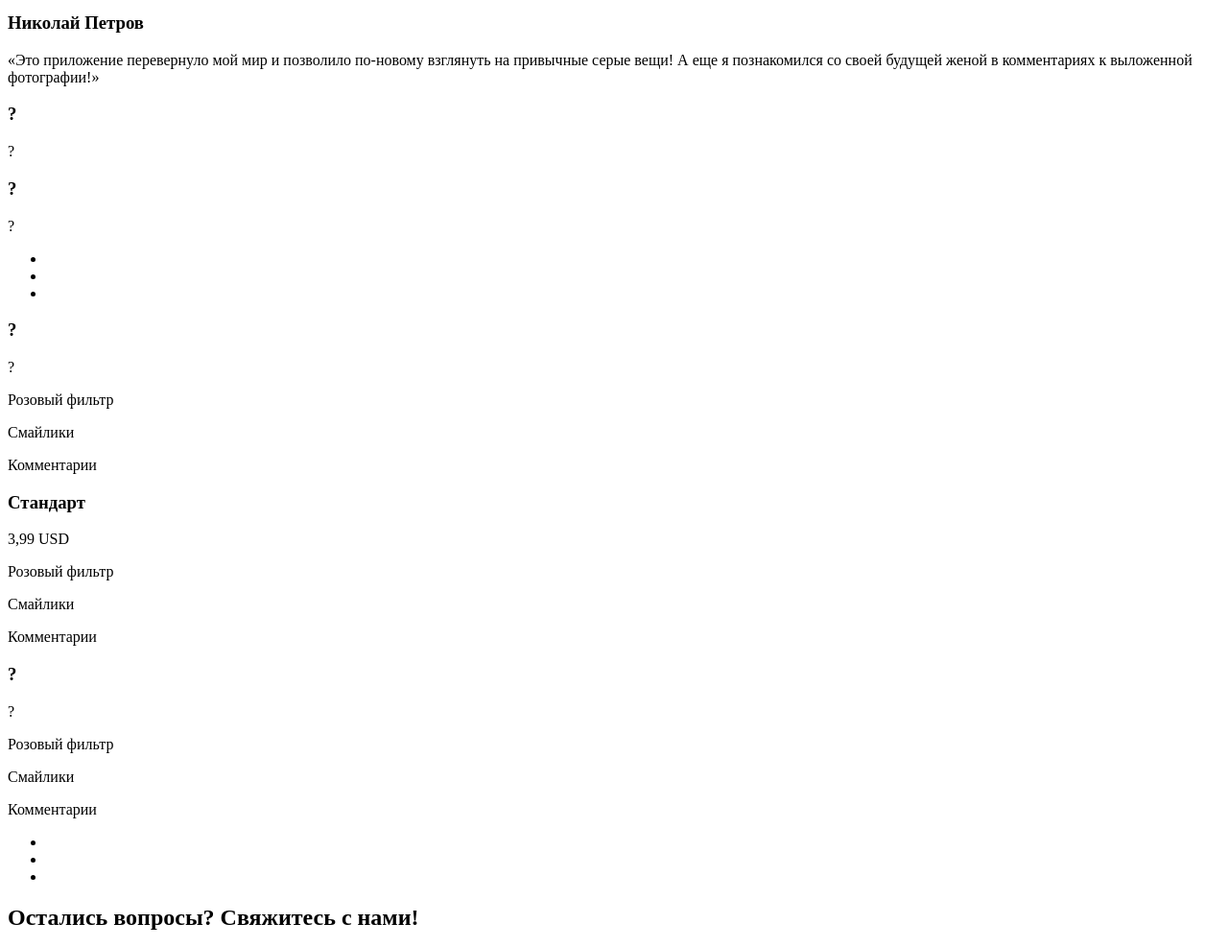
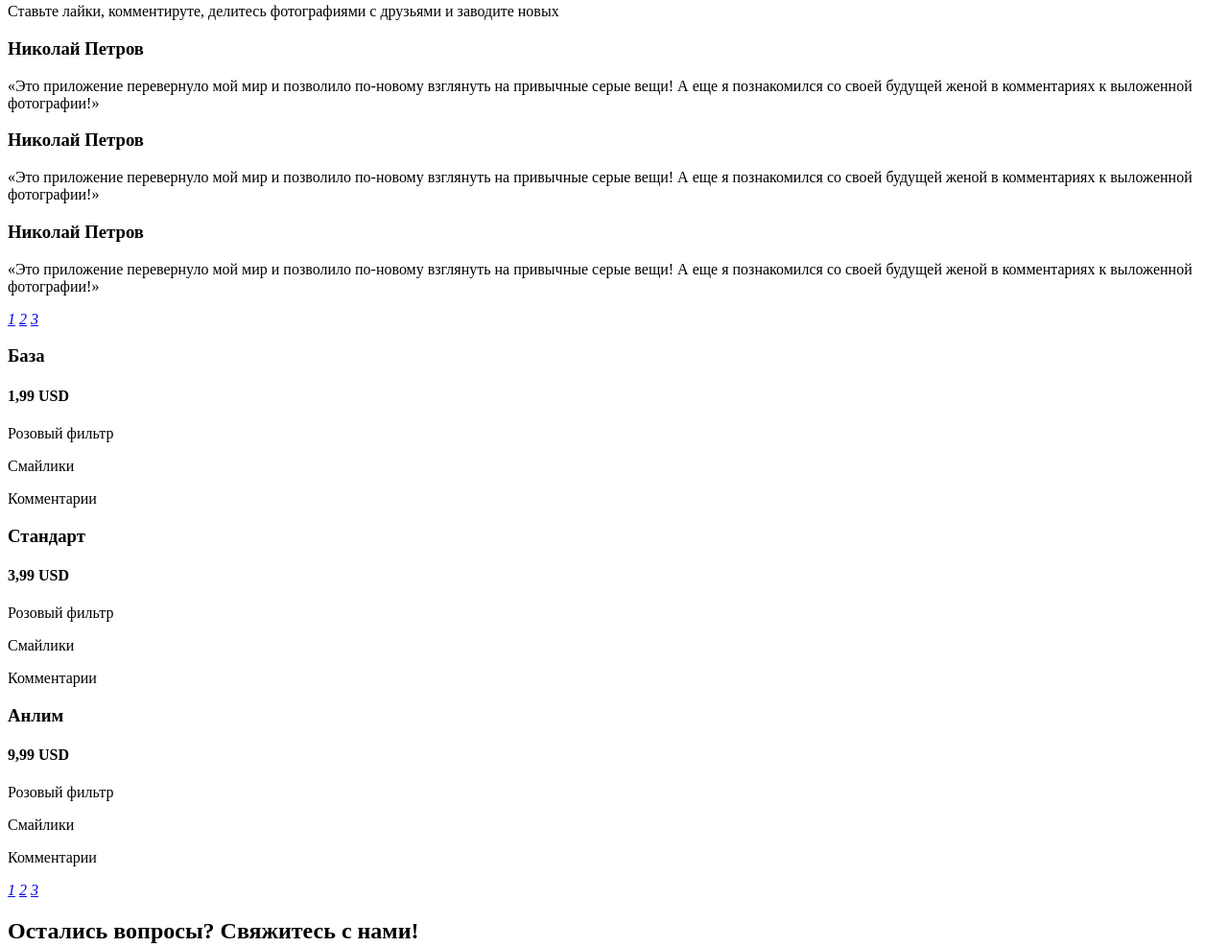
Before and after one commit to notr3d/79358-pink, a website: page index.html in a window 1280 px wide. Shown: the part 532-1519 px from the top of the page at 96% size. Drawn offline with Linux system fonts and the light colour scheme.

Commit message:
Исправление верстки

```diff
--- a/index.html
+++ b/index.html
@@ -6,10 +6,12 @@
     </head>
     <body>
         <header class="page-header">
-            <div class="page-header__wrapper">
+            <div class="wrapper">
                 <div class="page-header__nav-wrapper">
-                    <div class="page-logo"><a href="#" class="page-logo__link">Pink</a></div>
                     <nav class="main-nav">
+                        <a href="#" class="page-logo">Pink</a>
+                        <a href="#" class="main-nav__show-list"></a>
+                        <a href="#" class="main-nav__hide-list"></a>
                         <ul class="main-nav__list">
                             <li class="main-nav__item"><a href="#" class="main-nav__link">Информация</a></li>
                             <li class="main-nav__item"><a href="#" class="main-nav__link">Блог</a></li>
@@ -21,16 +23,16 @@
                 <h1 class="page-title">Взгляните на жизнь иначе!</h1>
                 <div class="download">
                     <a href="#" class="download__link">Скачать приложение</a>
-                    <div class="download__download-type--ios"></div>
-                    <div class="download__download-type--android"></div>
-                    <div class="download__download-type--win-phone"></div>
+                    <div class="download__download-type download__download-type--ios"></div>
+                    <div class="download__download-type download__download-type--android"></div>
+                    <div class="download__download-type download__download-type--win-phone"></div>
                     <p class="download__text">Доступно для iPhone, iPad, Android, Windows Phone, OS X, Windows 8</p>
                 </div>
             </div>
         </header>
-        <main class="page-main">
-            <div class="page-main__wrapper">
-                <h2 class="page-main__header">Устали от серости мегаполиса? Нам есть, что вам предложить!</h2>
+        <article class="page-main">
+            <div class="wrapper">
+                <h2 class="page-main__header">Устали от серости мегаполиса?<br>Нам есть, что вам предложить!</h2>
                 <div class="features">
                     <div class="features_wrapper">
                         <div class="features__item">
@@ -49,93 +51,93 @@
                 </div>
                 <div class="reviews-slider">
                     <div class="reviews-slider__wrapper">
-                        <div class="reviews-slider__item reviews-slider__item--current">
+                        <div class="reviews-slider__item  reviews-slider__item--current">
                             <h3 class="reviews-slider__header">Николай Петров</h3>
                             <p class="reviews-slider__text">«Это приложение перевернуло мой мир и позволило по-новому взглянуть на привычные серые вещи! А еще я познакомился со своей будущей женой в комментариях к выложенной фотографии!»</p>
                         </div>
                         <div class="reviews-slider__item">
-                            <h3 class="reviews-slider__header">?</h3>
-                            <p class="reviews-slider__text">?</p>
+                            <h3 class="reviews-slider__header">Николай Петров</h3>
+                            <p class="reviews-slider__text">«Это приложение перевернуло мой мир и позволило по-новому взглянуть на привычные серые вещи! А еще я познакомился со своей будущей женой в комментариях к выложенной фотографии!»</p>
                         </div>
                         <div class="reviews-slider__item">
-                            <h3 class="reviews-slider__header">?</h3>
-                            <p class="reviews-slider__text">?</p>
+                            <h3 class="reviews-slider__header">Николай Петров</h3>
+                            <p class="reviews-slider__text">«Это приложение перевернуло мой мир и позволило по-новому взглянуть на привычные серые вещи! А еще я познакомился со своей будущей женой в комментариях к выложенной фотографии!»</p>
                         </div>
                         <div class="reviews-slider__controls">
-                            <ul class="reviews-slider__list">
-                                <li class="reviews-slider__item"><a href="#" class="reviews-slider__link  class="reviews-slider__link"--current"></a></li>
-                                <li class="reviews-slider__item"><a href="#" class="reviews-slider__link"></a></li>
-                                <li class="reviews-slider__item"><a href="#" class="reviews-slider__link"></a></li>
-                            </ul>
+                            <div class="reviews-slider__list">
+                                <i class="reviews-slider__item"><a href="#" class="reviews-slider__link  reviews-slider__link--current">1</a></i>
+                                <i class="reviews-slider__item"><a href="#" class="reviews-slider__link">2</a></i>
+                                <i class="reviews-slider__item"><a href="#" class="reviews-slider__link">3</a></i>
+                            </div>
                         </div>
                     </div>
                 </div>
-                <div class="prices-slider"><!--не уверен, но может сверстать таблицей?-->
+                <div class="prices-slider">
                     <div class="prices-slider__wrapper">
                         <div class="prices-slider__item">
                             <div class="prices-slider__suscr-type">
-                                <h3 class="prices-slider__header">?</h3>
-                                <p class="prices-slider__text">?</p>
+                                <h3 class="prices-slider__header">База</h3>
+                                <h4 class="prices-slider__text">1,99 USD</h4>
                             </div>
-                            <div class="prices-slider__content">
+                            <div class="prices-slider__content  prices-slider__content--included">
                                 <p>Розовый фильтр</p>
                             </div>
-                            <div class="prices-slider__content">
+                            <div class="prices-slider__content  prices-slider__content--not-included">
                                 <p>Смайлики</p>
                             </div>
-                            <div class="prices-slider__content">
+                            <div class="prices-slider__content  prices-slider__content--not-included">
                                 <p>Комментарии</p>
                             </div>
                         </div>
-                        <div class="prices-slider__item prices-slider__item--current">
+                        <div class="prices-slider__item  prices-slider__item--current">
                             <div class=" class="prices-slider__suscr-type"">
                                 <h3 class="prices-slider__header">Стандарт</h3>
-                                <p>3,99 USD</p>
+                                <h4>3,99 USD</h4>
                             </div>
-                            <div class="prices-slider__content prices-slider__content--included">
+                            <div class="prices-slider__content  prices-slider__content--included">
                                 <p>Розовый фильтр</p>
                             </div>
-                            <div class="prices-slider__content prices-slider__content--included">
+                            <div class="prices-slider__content  prices-slider__content--included">
                                 <p>Смайлики</p>
                             </div>
-                            <div class="prices-slider__content prices-slider__content--not-included">
+                            <div class="prices-slider__content  prices-slider__content--not-included">
                                 <p>Комментарии</p>
                             </div>
                         </div>
                         <div class="prices-slider__item">
                             <div class=" class="prices-slider__suscr-type"">
-                                <h3 class="prices-slider__header">?</h3>
-                                <p>?</p>
+                                <h3 class="prices-slider__header">Анлим</h3>
+                                <h4>9,99 USD</h4>
                             </div>
-                            <div class="prices-slider__content">
+                            <div class="prices-slider__content  prices-slider__content--included">
                                 <p>Розовый фильтр</p>
                             </div>
-                            <div class="prices-slider__content">
+                            <div class="prices-slider__content  prices-slider__content--included">
                                 <p>Смайлики</p>
                             </div>
-                            <div class="prices-slider__content">
+                            <div class="prices-slider__content  prices-slider__content--included">
                                 <p>Комментарии</p>
                             </div>
                         </div>
                         <div class="prices-slider__controls">
-                            <ul class="prices-slider__list">
-                                <li class="prices-slider__item"><a href="#" class="prices-slider__link"></a></li>
-                                <li class="prices-slider__item"><a href="#" class="prices-slider__link  class="prices-slider__link"--current"></a></li>
-                                <li class="prices-slider__item"><a href="#" class="prices-slider__link"></a></li>
-                            </ul>
+                            <div class="prices-slider__list">
+                                <i class="prices-slider__item"><a href="#" class="prices-slider__link">1</a></i>
+                                <i class="prices-slider__item"><a href="#" class="prices-slider__link  prices-slider__link--current">2</a></i>
+                                <i class="prices-slider__item"><a href="#" class="prices-slider__link">3</a></i>
+                            </div>
                         </div>
                     </div>
                 </div>
             </div>
-        </main>
+        </article>
         <footer class="page-footer">
-            <div class="page-footer__wrapper">
+            <div class="wrapper">
                 <div class="address">
                     <h2 class="address__header">Остались вопросы? Свяжитесь с нами!</h2>
                     <p class="address__text">Звоните:</p>
                     <a href="#" class="address__link">+7 (812) 555-66-66</a>
                     <p class="address__text">Пишите:</p>
-                    <a href="#" class="address__link">mail@htmlacademy.ru</a>
+                    <a href="mailto:mail@htmlacademy.ru" class="address__link">mail@htmlacademy.ru</a>
                     <p class="address__text">Приезжайте в гости:</p>
                     <a href="#" class="address__link">ул. Большая Конюшенная, 19/8</a>
                 </div>
```
